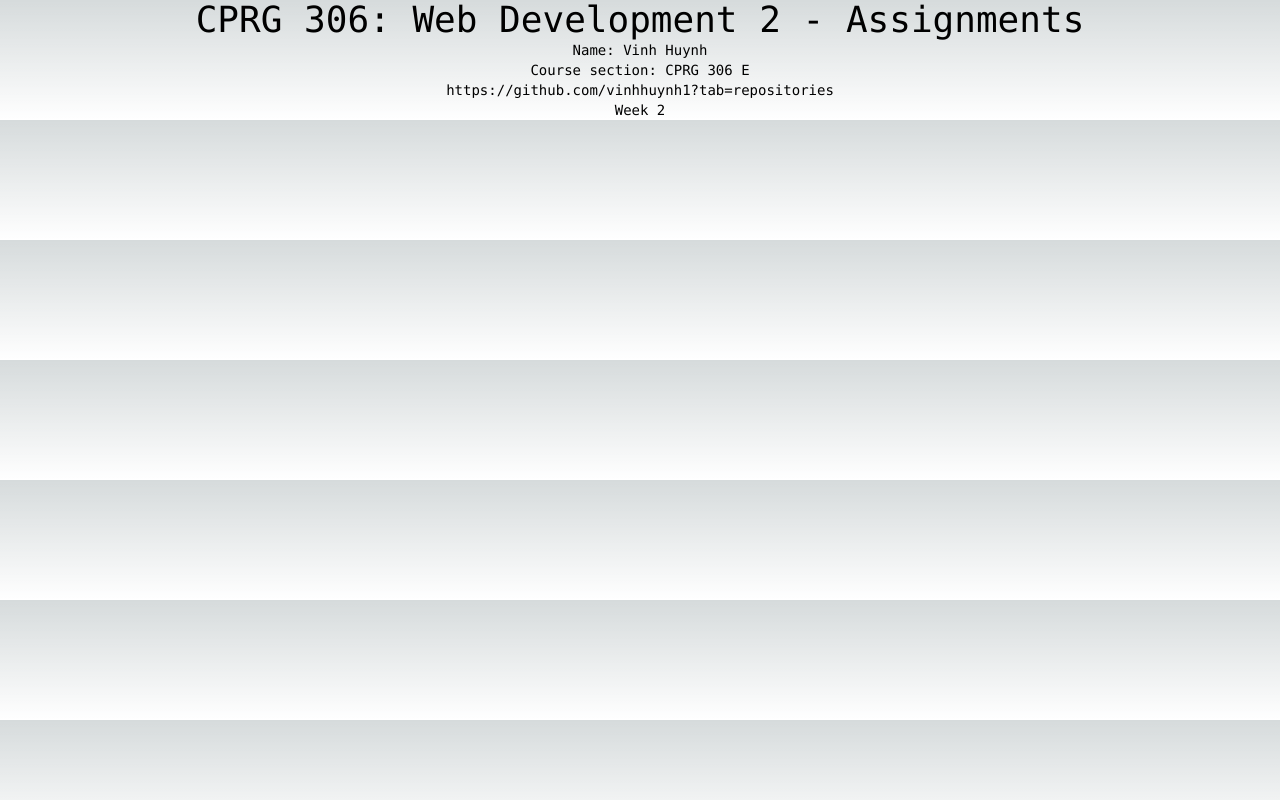
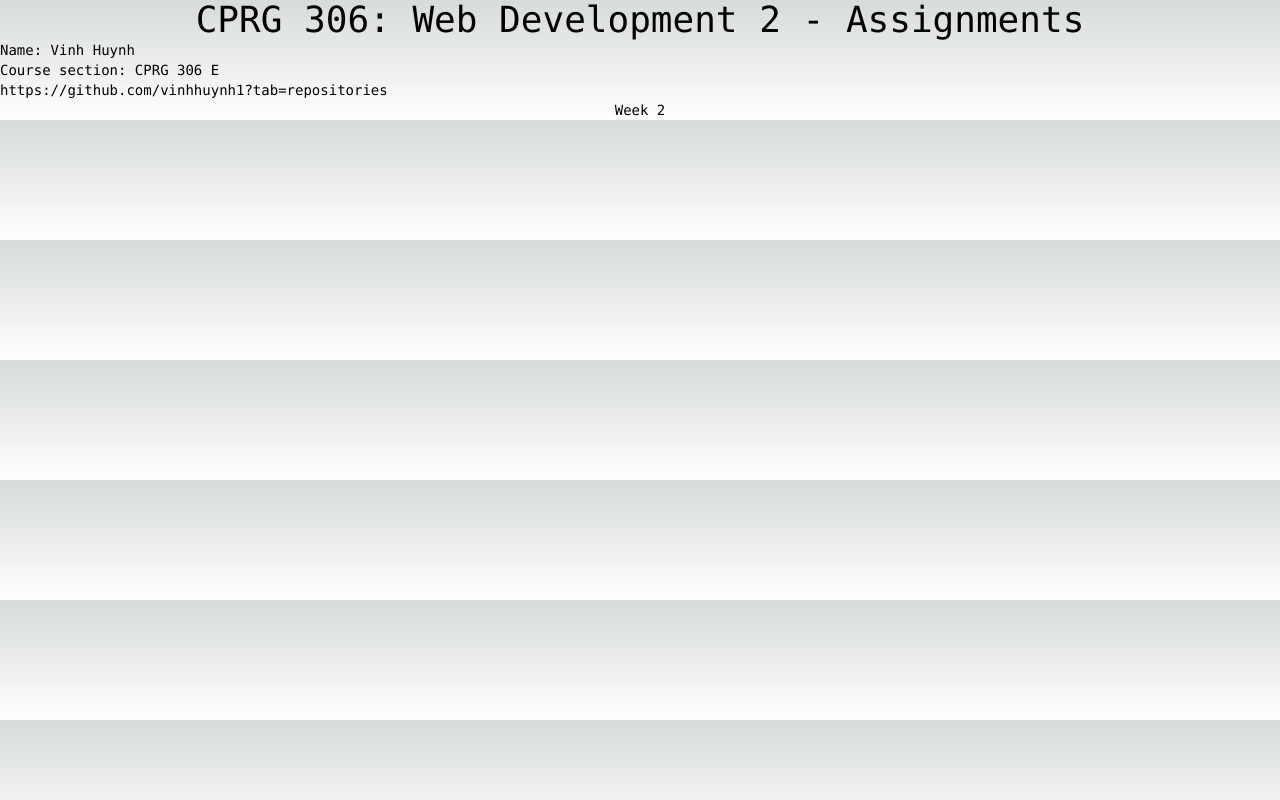
Before and after one commit to vinhhuynh1/cprg306-assignments, a Next.js app: page / in a window 1280 px wide. Built offline with nearby package versions, Linux system fonts and the light colour scheme.

Commit message:
Style the page

```diff
--- a/app/page.js
+++ b/app/page.js
@@ -3,10 +3,12 @@ import StudentInfo from "./StudentInfo";
 
 export default function Home() {
   return (
-    <main class="text-center font-mono text-sm">
-      <h1 class="text-4xl">CPRG 306: Web Development 2 - Assignments</h1>
+    <main class="font-mono text-sm">
+      <h1 class="text-4xl text-center">CPRG 306: Web Development 2 - Assignments</h1>
       <StudentInfo />
-      <Link class="hover:text-cyan-400 hover:underline " href="week2">Week 2</Link>
+      <div class="text-center">
+        <Link class="hover:text-cyan-400 hover:underline" href="week2">Week 2</Link>
+      </div>
     </main>
   )
 }
--- a/app/week2/page.js
+++ b/app/week2/page.js
@@ -3,7 +3,7 @@ import StudentInfo from "../StudentInfo"
 
 export default function Week2() {
     return (
-        <main class="text-left font-mono text-sm">
+        <main class="font-mono text-sm">
             <h1 class="text-4xl text-center">My Shopping List</h1>
             <StudentInfo />
             <Link class="hover:text-cyan-400 hover:underline" href="../">&lt;- Back</Link>
```
